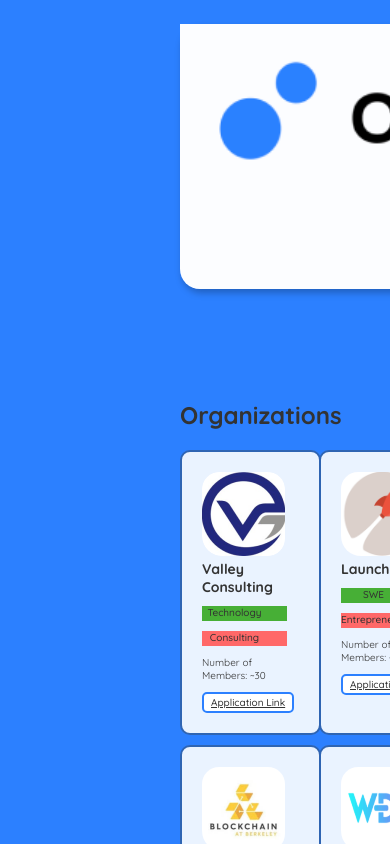
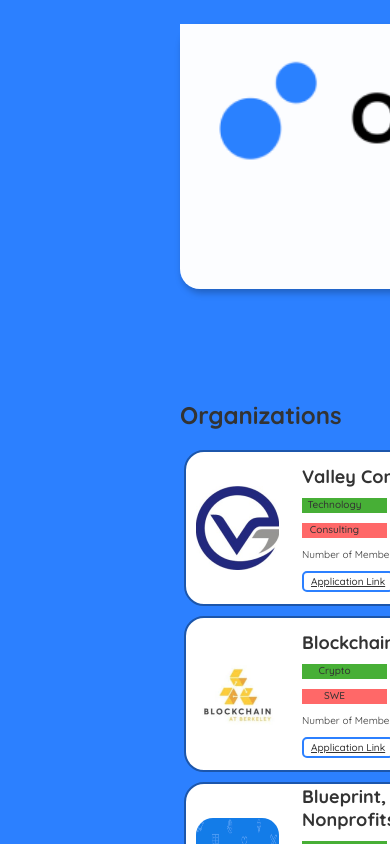
Before and after one commit to calconnex/connex, a React (Create React App) app in the folder divjoy-template/: page /partners in a window 390 px wide. Shown: the top 844 px of the page. Built offline with nearby package versions, Linux system fonts and the light colour scheme; no server answers.

Commit message:
scroll better

```diff
--- a/divjoy-template/src/original/css/partners.module.css
+++ b/divjoy-template/src/original/css/partners.module.css
@@ -521,32 +521,7 @@
     font-weight: 700;
     align-self: center;
   }
-  @media (max-width: 1000px) {
-    .ClubFrame {
-      width: 75%; /* Expand to full width of the screen */
-      height: auto; /* Adjust height dynamically based on content */
-      display: block; /* Remove flex display for vertical stacking */
-      padding: 20px; /* Increase padding for mobile-friendly spacing */
-      margin: 0 auto; /* Center horizontally */
-      border-radius: 10px; /* Reduce border radius for a more compact look */
-      background-color: rgba(255, 255, 255, 0.9); /* Slightly transparent white background */
-      border: 2px solid rgba(28, 86, 171, 0.9); /* Slightly transparent border */
-      transition: none; /* Remove transition for mobile responsiveness */
-    }
-    .ClubHeadingFrame {
-      gap: 10px;
-      display: flex;
-      position: relative;
-      align-items: flex-start;
-      flex-direction: column;
-      font-size: 14px;
-      font-style: Bold;
-      text-align: left;
-      font-family: Inter;
-      font-weight: 700;
-      align-self: center;
-    }
-  }
+
   .frame13827 {
     gap: 6px;
     width: 91px;
```
